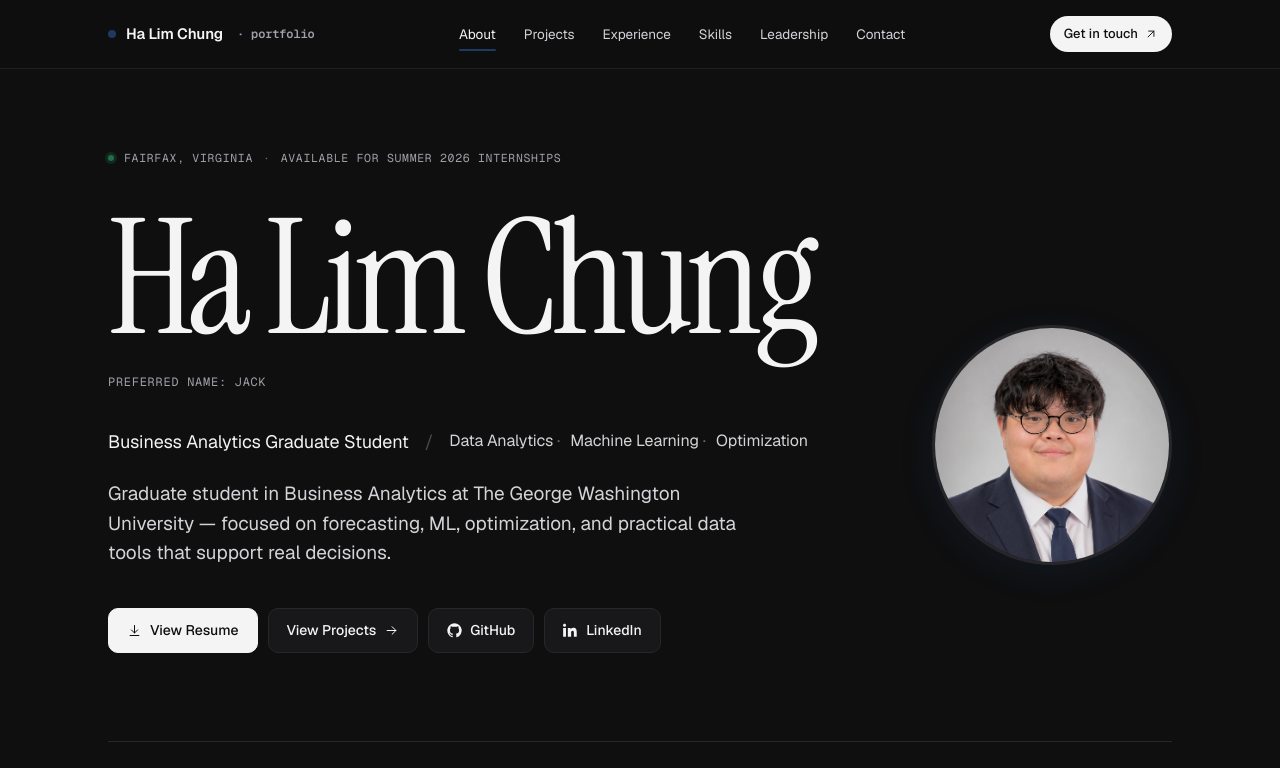
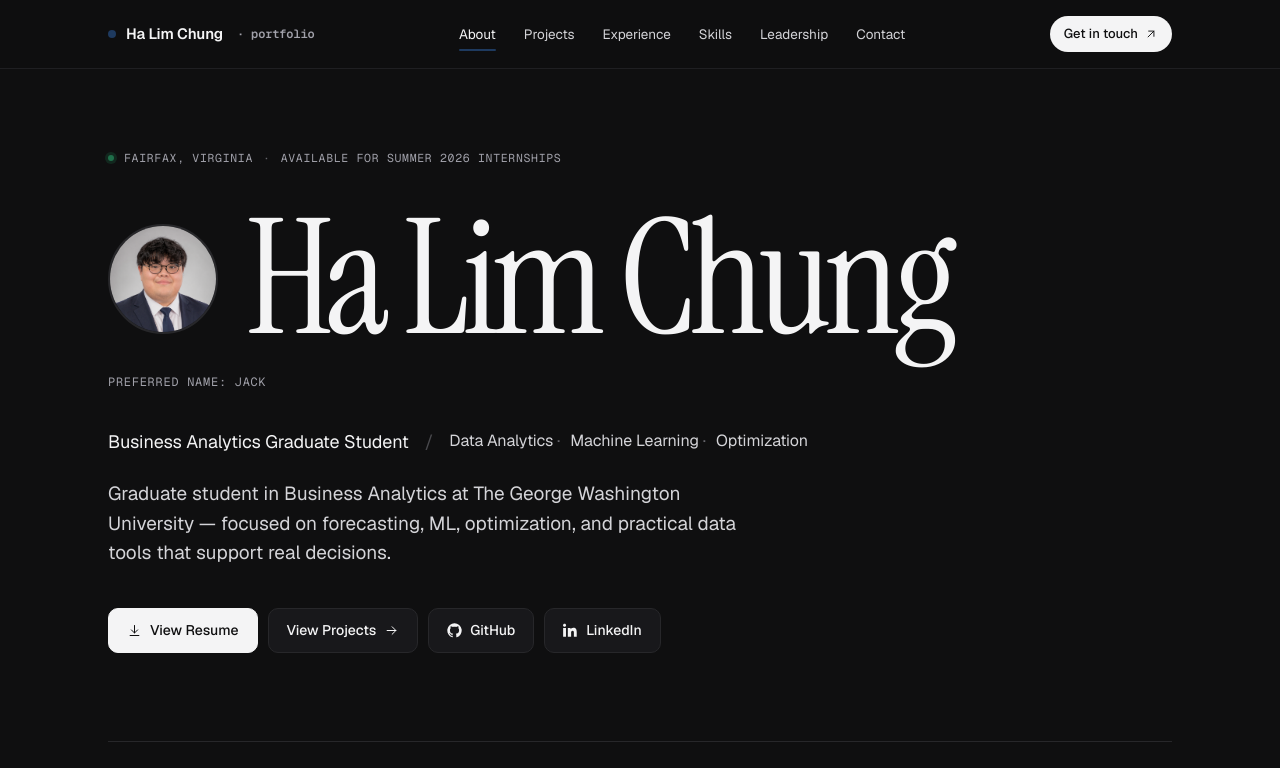
Before and after one commit to wjdgkfla/portfolio, a Next.js app: page / in a window 1280 px wide. Shown: the top 768 px of the page. Built offline with nearby package versions, Linux system fonts and the light colour scheme.

Commit message:
photo next to name in hero

```diff
--- a/app/globals.css
+++ b/app/globals.css
@@ -608,27 +608,24 @@ section {
   .hero-stats { grid-template-columns: repeat(2, 1fr); }
 }
 
+
 /* ---------- Hero photo ---------- */
-.hero-top-row {
+.hero-name-row {
   display: flex;
   align-items: center;
-  justify-content: space-between;
-  gap: 48px;
+  gap: 28px;
+  margin-bottom: 18px;
 }
-.hero-text-col {
-  flex: 1;
-  min-width: 0;
-}
-.hero-photo-col {
-  flex-shrink: 0;
+.hero-name-row .hero-name {
+  margin: 0;
 }
 .hero-photo-wrap {
-  width: 240px;
-  height: 240px;
+  width: 110px;
+  height: 110px;
   border-radius: 50%;
   overflow: hidden;
-  border: 3px solid var(--line);
-  box-shadow: 0 8px 32px color-mix(in srgb, var(--accent) 20%, transparent);
+  flex-shrink: 0;
+  border: 2px solid var(--line);
 }
 .hero-photo {
   width: 100%;
@@ -637,13 +634,5 @@ section {
   object-position: center top;
 }
 @media (max-width: 720px) {
-  .hero-top-row {
-    flex-direction: column-reverse;
-    align-items: flex-start;
-    gap: 28px;
-  }
-  .hero-photo-wrap {
-    width: 120px;
-    height: 120px;
-  }
+  .hero-photo-wrap { width: 72px; height: 72px; }
 }
--- a/components/Hero.jsx
+++ b/components/Hero.jsx
@@ -6,16 +6,19 @@ export default function Hero() {
   return (
     <section id="home" className="hero">
       <div className="container hero-inner">
-        <div className="hero-top-row">
-          <div className="hero-text-col">
         <div className="hero-meta mono">
           <span>{p.location}</span>
           <span className="dot-sep">·</span>
           <span>Available for summer 2026 internships</span>
         </div>
-            <h1 className="hero-name serif">
-              Ha Lim{" "}Chung
-            </h1>
+
+        <div className="hero-name-row">
+          <div className="hero-photo-wrap">
+            <img src="/profile.png" alt="Ha Lim Chung" className="hero-photo" />
+          </div>
+          <h1 className="hero-name serif">Ha Lim Chung</h1>
+        </div>
+
         <div className="hero-altname mono">Preferred name: Jack</div>
         <p className="hero-role">
           {p.role}
@@ -44,18 +47,6 @@ export default function Hero() {
             <Linkedin style={{ width: 15, height: 15 }} /> LinkedIn
           </a>
         </div>
-          </div>
-          <div className="hero-photo-col">
-            <div className="hero-photo-wrap">
-              {/* eslint-disable-next-line @next/next/no-img-element */}
-              <img
-                src="/profile.png"
-                alt="Ha Lim Chung"
-                className="hero-photo"
-              />
-            </div>
-          </div>
-        </div>
         <div className="hero-stats">
           {p.stats.map((s) => (
             <div className="hero-stat" key={s.k}>
```
Lines whose indentation alone changed are shown as unchanged.
